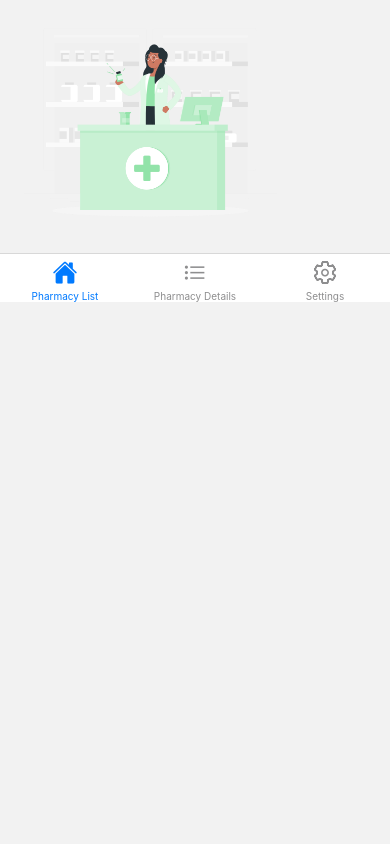
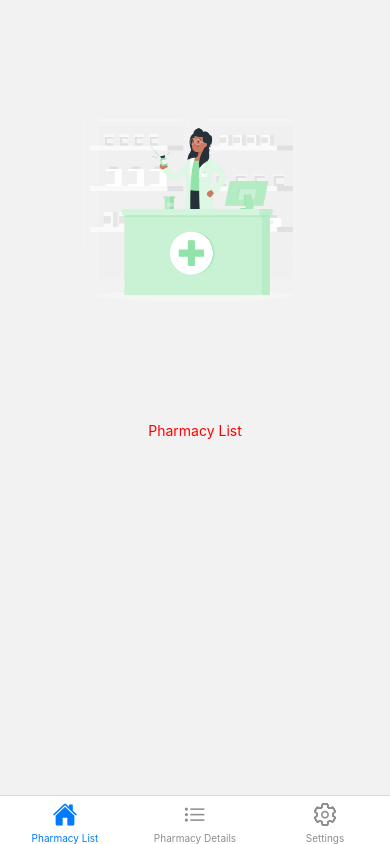
Before and after one commit to faissal17/PharmacyGuard, a React Native app: screen /Home in a window 390 px wide. Built offline with nearby package versions, Linux system fonts and the light colour scheme.

Commit message:
add bottom navigation bar and display the screens nessecary

```diff
--- a/FireBase.config.js
+++ b/FireBase.config.js
@@ -1,7 +1,6 @@
 // Import the functions you need from the SDKs you need
 import { initializeApp } from 'firebase/app';
 import {
-  getAuth,
   initializeAuth,
   getReactNativePersistence,
 } from 'firebase/auth';
--- a/src/components/common/CustomNavbar.js
+++ b/src/components/common/CustomNavbar.js
@@ -1,11 +1,5 @@
-import { View, Text } from 'react-native';
 import React from 'react';
-import {
-  Entypo,
-  MaterialIcons,
-  Ionicons,
-  FontAwesome5,
-} from '@expo/vector-icons';
+import { Ionicons } from '@expo/vector-icons';
 import { createBottomTabNavigator } from '@react-navigation/bottom-tabs';
 import PharmacyListScreen from '../screens/PharmacyListScreen';
 import SettingScreen from '../screens/SettingScreen';
@@ -22,6 +16,7 @@ const CustomNavbar = () => {
     <Tab.Navigator
       initialRouteName="PharmacyListScreen"
       screenOptions={({ route }) => ({
+        headerShown: false,
         tabBarIcon: ({ focused, color, size }) => {
           let iconName;
           const { name } = route;
--- a/src/components/screens/HomeScreen.js
+++ b/src/components/screens/HomeScreen.js
@@ -7,14 +7,18 @@ import CustomNavbar from '../common/CustomNavbar';
 const HomeScreen = () => {
   const { height } = useWindowDimensions();
   return (
-    <View>
+    <React.Fragment>
+      <View style={HomeScreenStyle.container}>
         <Image
           source={Logo}
           style={[HomeScreenStyle.Logo, { height: height * 0.3 }]}
           resizeMode="contain"
         />
+      </View>
+      <View style={HomeScreenStyle.navbar}>
         <CustomNavbar />
       </View>
+    </React.Fragment>
   );
 };
 
--- a/src/components/screens/PharmacyListScreen.js
+++ b/src/components/screens/PharmacyListScreen.js
@@ -1,12 +1,12 @@
-import { View, Text } from 'react-native'
-import React from 'react'
-
+import { View, Text } from 'react-native';
+import React from 'react';
+import { PharmacyListsScreenStyle } from '../../styles/globalStyle';
 const PharmacyListScreen = () => {
   return (
-    <View>
-      <Text>PharmacyListScreen</Text>
+    <View style={PharmacyListsScreenStyle.conatiner}>
+      <Text style={PharmacyListsScreenStyle.text}>Pharmacy List</Text>
     </View>
-  )
-}
+  );
+};
 
-export default PharmacyListScreen
+export default PharmacyListScreen;
--- a/src/styles/globalStyle.js
+++ b/src/styles/globalStyle.js
@@ -43,5 +43,25 @@ export const CustomButtonStyle = StyleSheet.create({
 });
 
 export const HomeScreenStyle = StyleSheet.create({
-  Logo: { width: '80%', maxWidth: 300, maxHeight: 300 },
+  container: {
+    flex: 1,
+    justifyContent: 'center',
+    alignItems: 'center',
+  },
+  navbar: {
+    flex: 1,
+  },
+  Logo: {
+    width: '80%',
+    maxWidth: 300,
+    maxHeight: 300,
+  },
 });
+
+export const PharmacyListsScreenStyle = StyleSheet.create({
+  conatiner: {
+    justifyContent: 'center',
+    alignItems: 'center',
+  },
+  text: { color: 'red' },
+});
```
Lines whose indentation alone changed are shown as unchanged.
